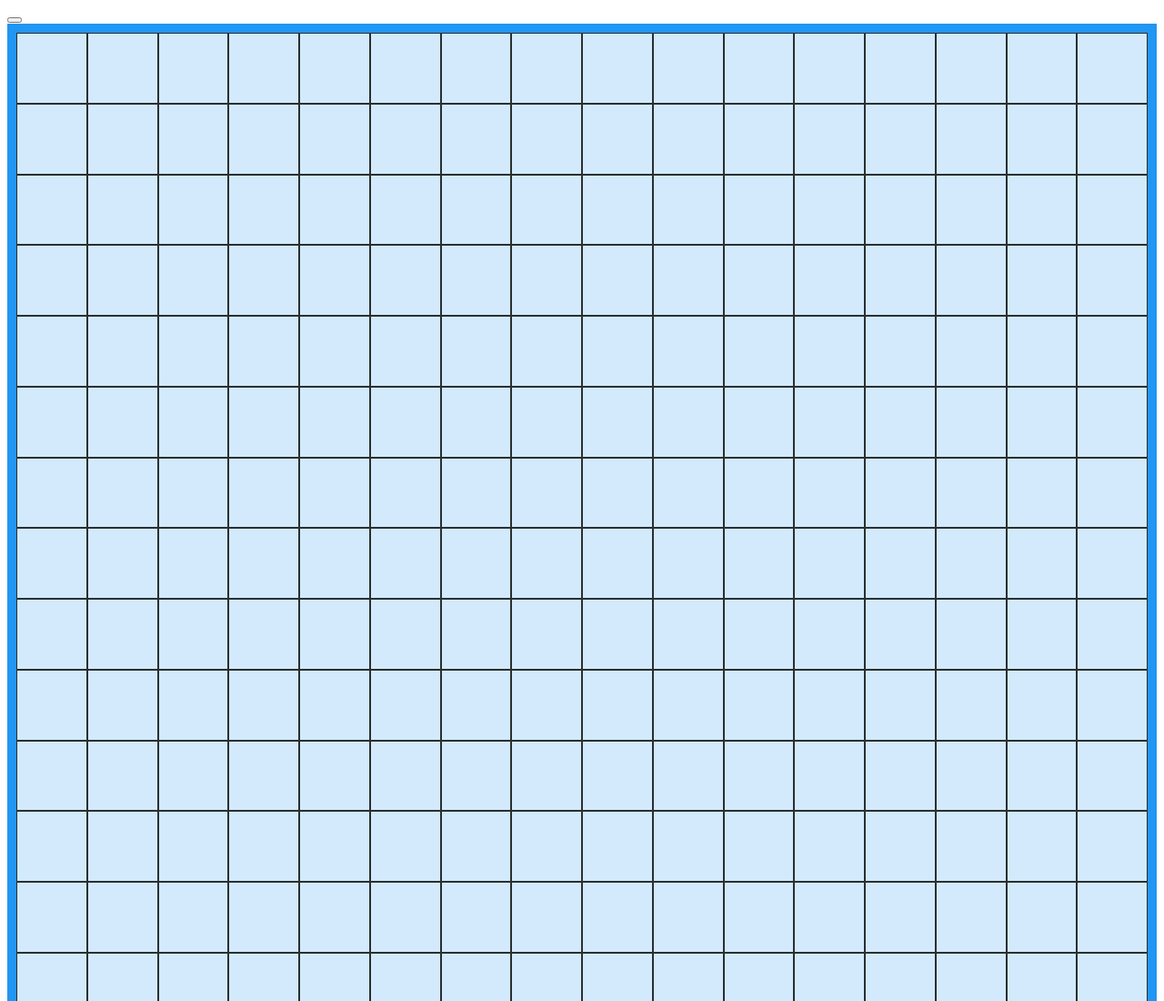
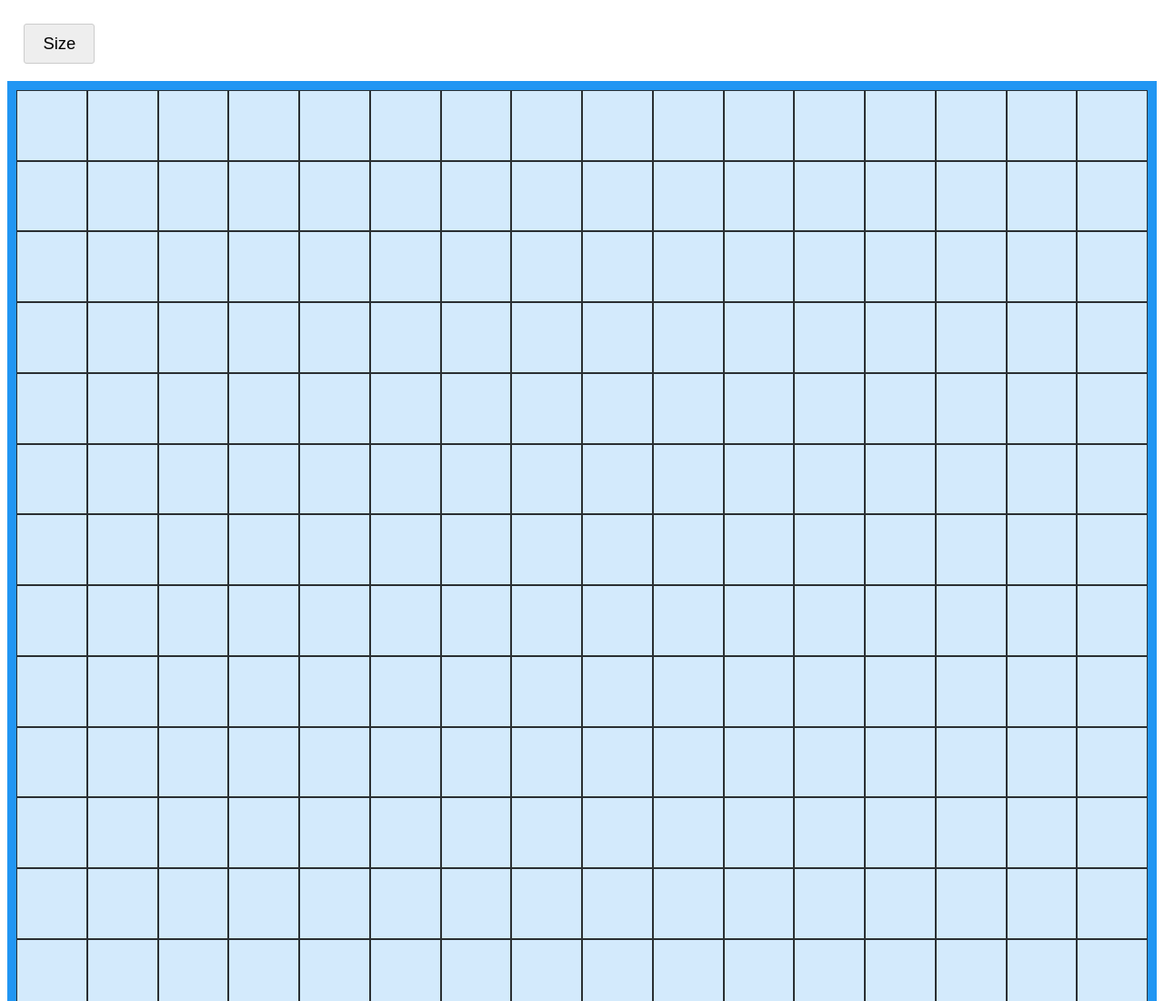
Before and after one commit to rgandotra/eas, a plain HTML site: page index.html in a window 1280 px wide. Shown: the top 1100 px of the page at 91% size. Drawn offline with Linux system fonts and the light colour scheme.

Commit message:
refactor

```diff
--- a/css/styles.css
+++ b/css/styles.css
@@ -1,10 +1,7 @@
-:root {
-  --grid-cols: 1;
-  --grid-rows: 1;
-}
-
 #grid-container {
   display: grid;
+  --grid-cols: 16;
+  --grid-rows: 16;
   grid-template-columns: repeat(var(--grid-cols), 1fr);
   grid-template-rows: repeat(var(--grid-rows), 1fr);
   background-color: #2196f3;
@@ -21,6 +18,11 @@
   background-color: rgba(0, 0, 0, 0.8);
 }
 
-.remove {
-  display: none;
+#size-selection-button {
+  background-color: #eee;
+  border: 1px solid #ccc;
+  border-radius: 3px;
+  padding: 10px 20px;
+  font-size: 1.15rem;
+  margin: 1em;
 }
--- a/index.html
+++ b/index.html
@@ -10,7 +10,7 @@
   </head>
 
   <body>
-    <button id="size-selection-button"></button>
+    <button id="size-selection-button">Size</button>
     <div id="grid-container"></div>
   </body>
 </html>
--- a/js/main.js
+++ b/js/main.js
@@ -8,7 +8,7 @@ function createGrid(size) {
     gridItem.classList.add("grid-item");
   }
   //need to call mouseHoverListener every time a new grid is created
-  //because the child elements were deleted
+  //because the child elements and respective event listeners are deleted by addButtonClickListener()
   addMouseHoverListeners();
 }
 
@@ -31,7 +31,9 @@ function addButtonClickListener() {
   const sizeSelectionButton = document.getElementById("size-selection-button");
   sizeSelectionButton.addEventListener("click", () => {
     const size = prompt("How many rows?", defaultSize);
-    if (size == null || size == "" || size > 100) {
+    const sizeNotSet = !size;
+    const sizeInRange = 0 < size && size <= 100;
+    if (sizeNotSet || !sizeInRange) {
       alert("invalid input: Size must be between 1-100");
     } else {
       var gridContainer = document.getElementById("grid-container");
```
